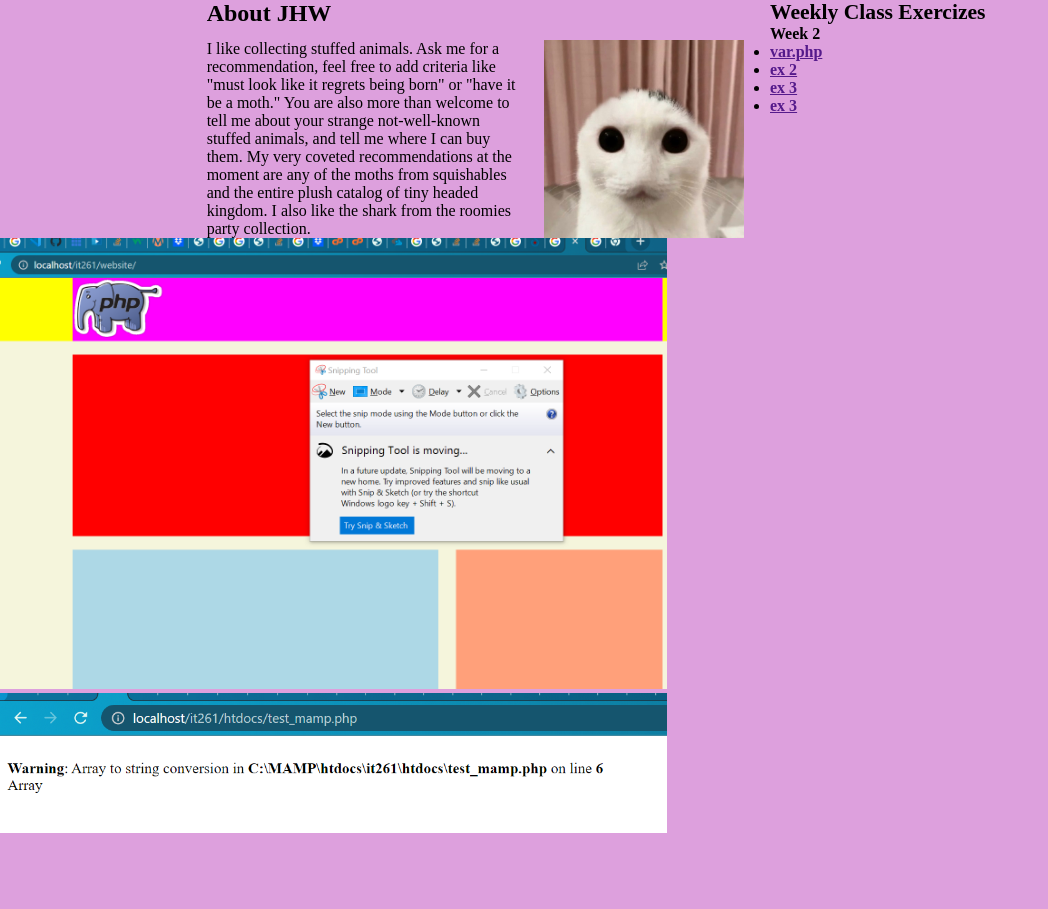
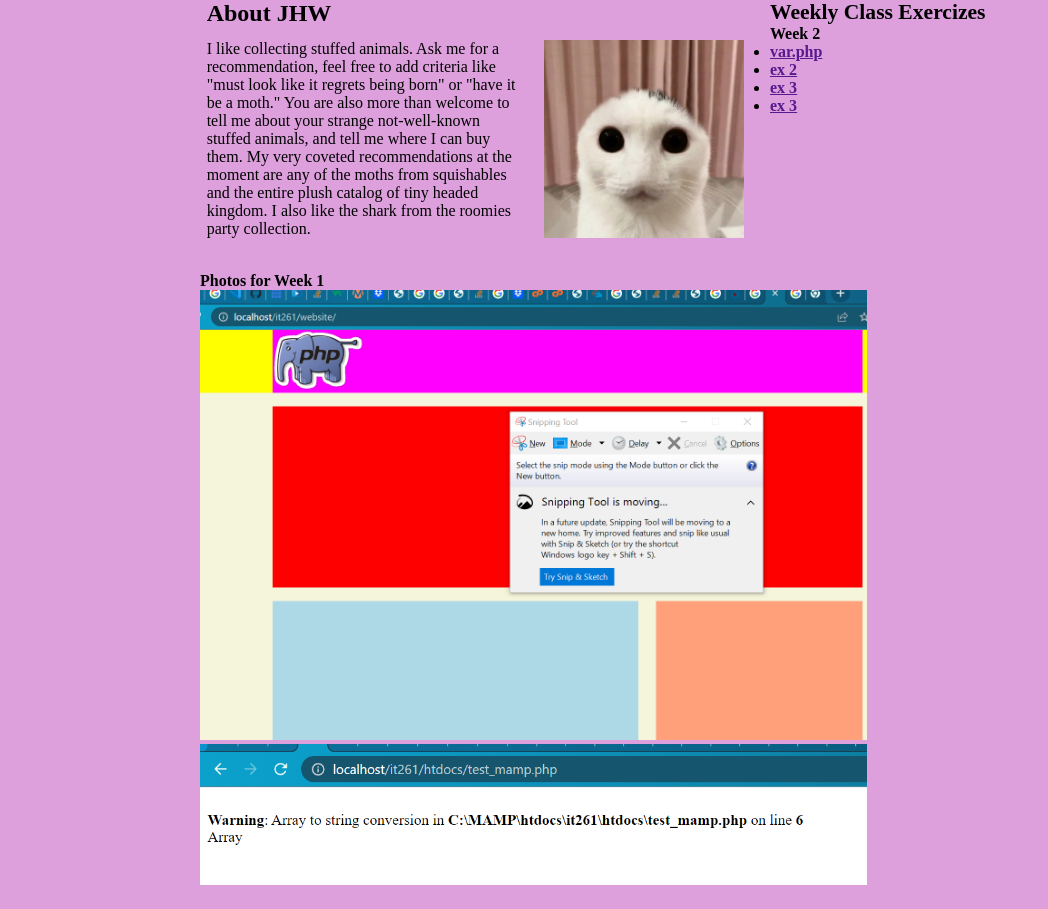
Before and after one commit to TheMoinator22/it261, a PHP site: page / in a window 1280 px wide. Shown: the part 234-1143 px from the top of the page, without its empty margins (0-1048 px from the left). Before the commit the page ends 1067 px from the top, so only its background shows below. Run offline with PHP 8.4, Linux system fonts and the light colour scheme.

Commit message:
making stuff look good (ish)

```diff
--- a/index.php
+++ b/index.php
@@ -114,8 +114,12 @@
     </div>
     <!-- close wrapper -->
 
-    <img src="website/images/code_01082023_1.png" alt="My MAMP localhost showing my website">
-    <img src="website/images/code_01082023_2.png" alt="MAMP showing an error">
+
+    <div id="photos">
+        <h4>Photos for Week 1</h4>
+        <img src="website/images/code_01082023_1.png" alt="My MAMP localhost showing my website">
+        <img src="website/images/code_01082023_2.png" alt="MAMP showing an error">
+    </div>
 
 </body>
 </html>
--- a/website/css/portalstyles.css
+++ b/website/css/portalstyles.css
@@ -69,6 +69,19 @@ main h2 {
 }
 
 
+img {
+    clear: both;
+    width: 500pt;
+}
+
+
+#photos {
+    margin-left: 150pt;
+    margin-bottom: 15pt;
+    padding-top: 25pt;
+    clear: both;
+}
+
 /* typography */
 h1 {
     text-align: center;
@@ -93,9 +106,3 @@ h3 {
 h4 {
     font-size: 1em;
 }
-
-
-img {
-    clear: both;
-    width: 500pt;
-}
```
